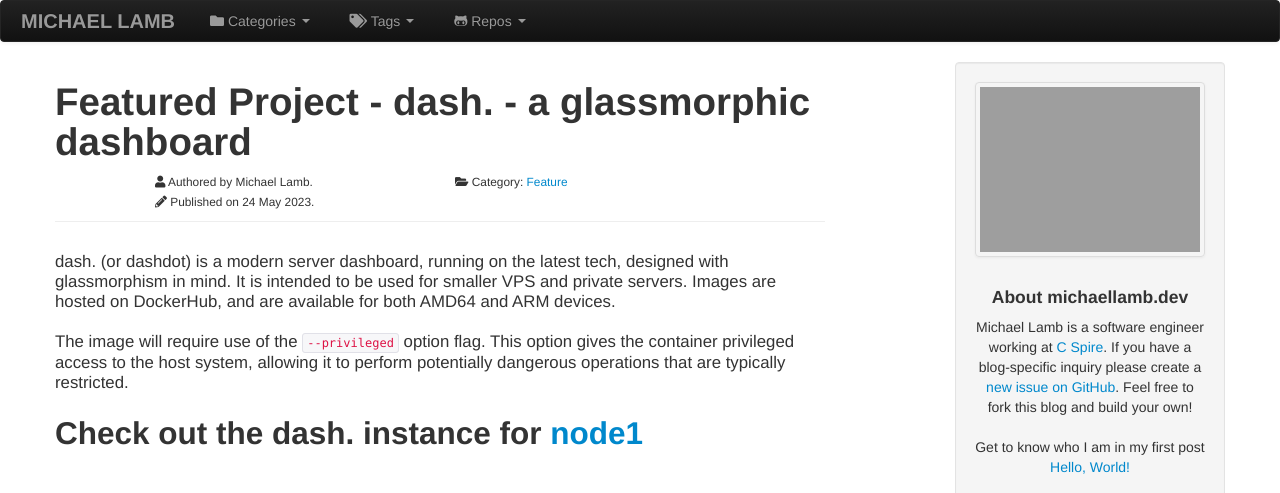
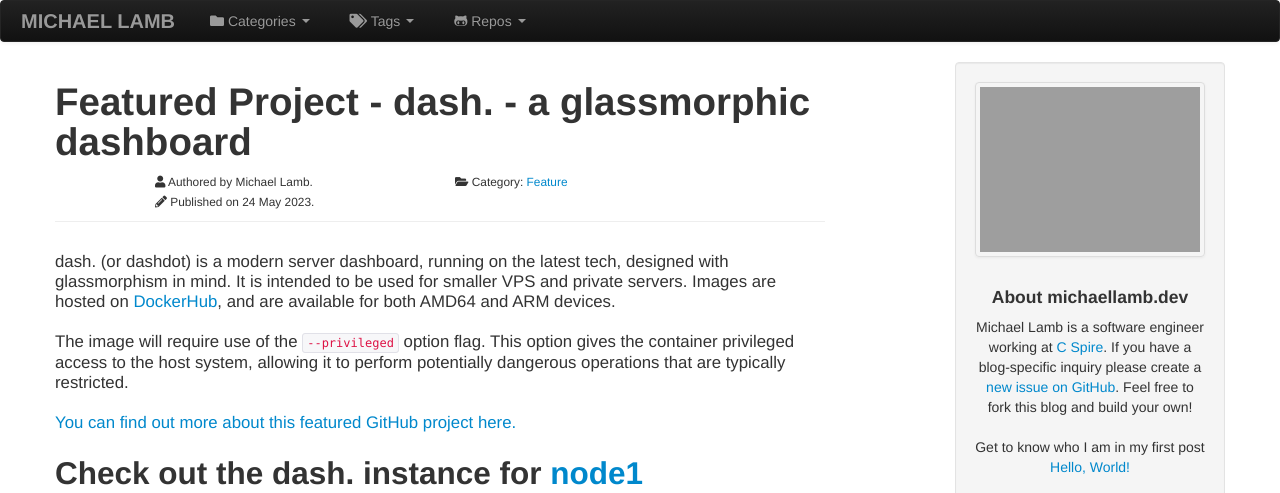
Before and after one commit to michaellambgelo/michaellambgelo.github.io, a Jekyll site: the page built from _posts/2023-05-24-dash-dot.md, in a window 1280 px wide and 900 px high, cut to the strip 0-493 px from the top of the window. Built offline with Jekyll 4.4.1, drawn with Linux system fonts in a browser that asks for light colours.

Commit message:
update post

```diff
--- a/_posts/2023-05-24-dash-dot.md
+++ b/_posts/2023-05-24-dash-dot.md
@@ -4,10 +4,14 @@
 category: feature
 ---
 
-dash. (or dashdot) is a modern server dashboard, running on the latest tech, designed with glassmorphism in mind. It is intended to be used for smaller VPS and private servers. Images are hosted on DockerHub, and are available for both AMD64 and ARM devices.
+dash. (or dashdot) is a modern server dashboard, running on the latest tech, designed with glassmorphism in mind. It is intended to be used for smaller VPS and private servers. Images are hosted on [DockerHub][dockerhub], and are available for both AMD64 and ARM devices.
 
 The image will require use of the `--privileged` option flag. This option gives the container privileged access to the host system, allowing it to perform potentially dangerous operations that are typically restricted.
+
+[You can find out more about this featured GitHub project here.][github]
 
 ## Check out the dash. instance for [node1][node1]
 
 [node1]:https://node1.michaellamb.dev
+[github]:https://github.com/MauriceNino/dashdot
+[dockerhub]:https://hub.docker.com/r/mauricenino/dashdot
```
